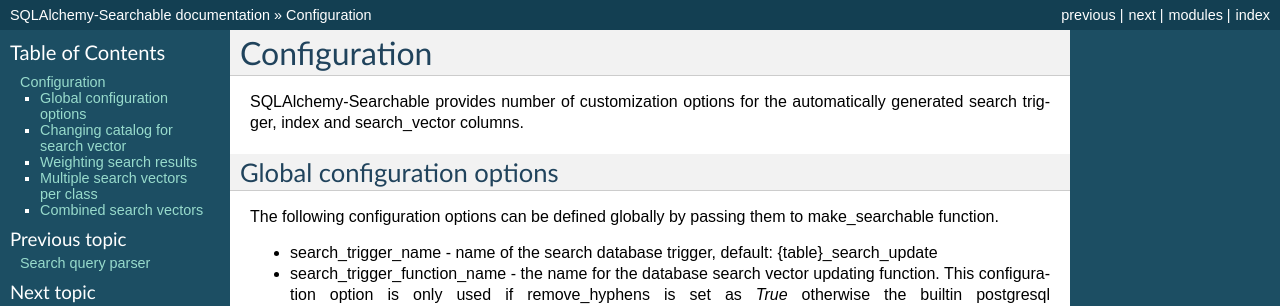
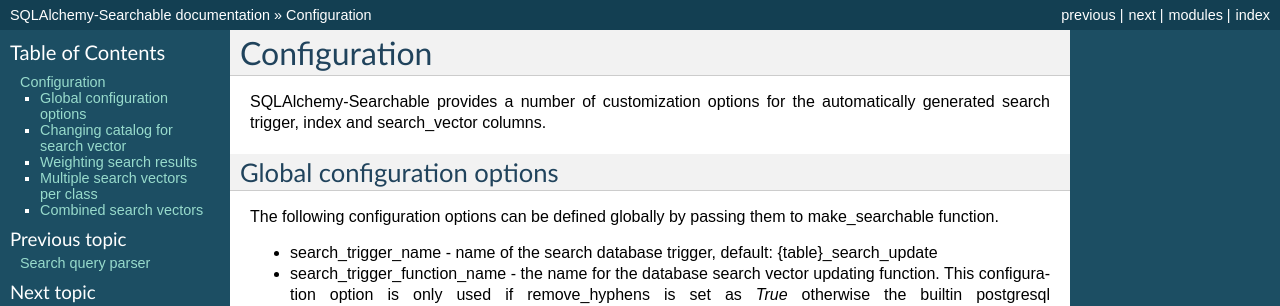
Before and after one commit to falcony-io/sqlalchemy-searchable, a Sphinx documentation site: the page built from docs/configuration.rst, in a window 1280 px wide and 1400 px high. Shown: the top 306 px of the window. Built offline with Sphinx 7.4.7, drawn with Linux system fonts in a browser that asks for light colours; the version number could not be read and is left out; some of the changed text lies outside the part shown.

Commit message:
Fix some typos and extra blank lines

```diff
--- a/docs/configuration.rst
+++ b/docs/configuration.rst
@@ -1,7 +1,7 @@
 Configuration
 =============
 
-SQLAlchemy-Searchable provides number of customization options for the automatically generated
+SQLAlchemy-Searchable provides a number of customization options for the automatically generated
 search trigger, index and search_vector columns.
 
 Global configuration options
--- a/docs/installation.rst
+++ b/docs/installation.rst
@@ -14,7 +14,7 @@
 
 1. Import and call make_searchable function.
 
-2. Define TSVectorType columns to your SQLAlchemy declarative model.
+2. Define TSVectorType columns in your SQLAlchemy declarative model.
 
 
 First let's define a simple Article model. This model has three fields: id, name and content.
@@ -61,7 +61,7 @@
     session.commit()
 
 
-After we've created the articles, we can search trhough them.
+After we've created the articles, we can search through them.
 ::
 
 
--- a/docs/integrations.rst
+++ b/docs/integrations.rst
@@ -30,7 +30,7 @@
         search_vector = db.Column(TSVectorType('name', 'content'))
 
 
-Now this is where the fun begins! SearchQueryMixin provides search method for ArticleQuery. You can chain calls just like when using query filter calls.
+Now this is where the fun begins! SearchQueryMixin provides a search method for ArticleQuery. You can chain calls just like when using query filter calls.
 Here we search for first 5 articles that contain the word 'Finland'.
 ::
 
--- a/docs/search_query_parser.rst
+++ b/docs/search_query_parser.rst
@@ -2,7 +2,6 @@
 ===================
 
 As of version 0.3.0 SQLAlchemy-Searchable comes with built in search query parser. The search query parser is capable of parsing human readable search queries into PostgreSQL search query syntax.
-
 
 
 AND operator
@@ -17,6 +16,7 @@
     query = search(query, 'star wars')
     query2 = search(query, 'star and wars')
     assert query == query2
+
 
 OR operator
 ------------
```
Also changed, not shown: other parts of docs/configuration.rst (+1 -1 lines).
